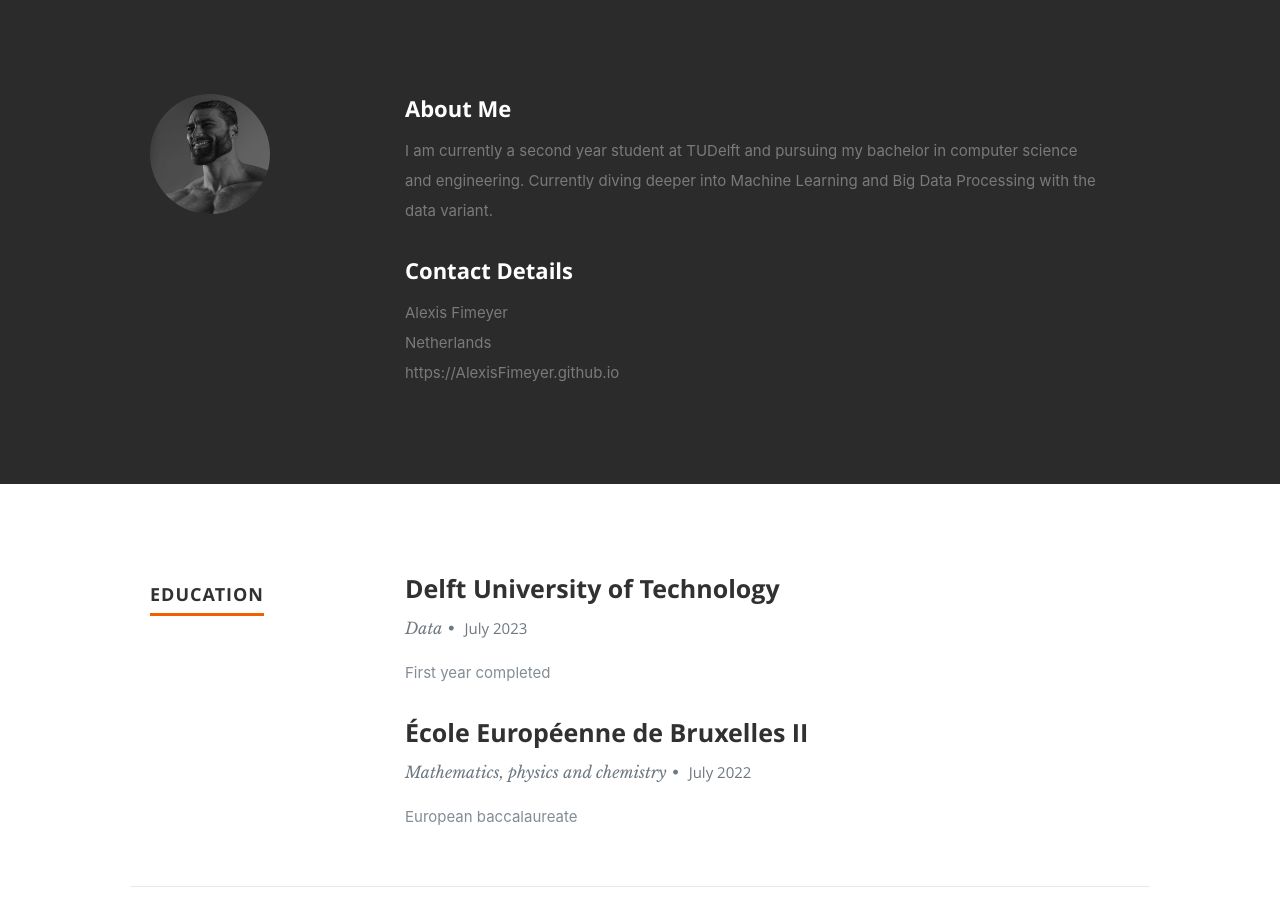
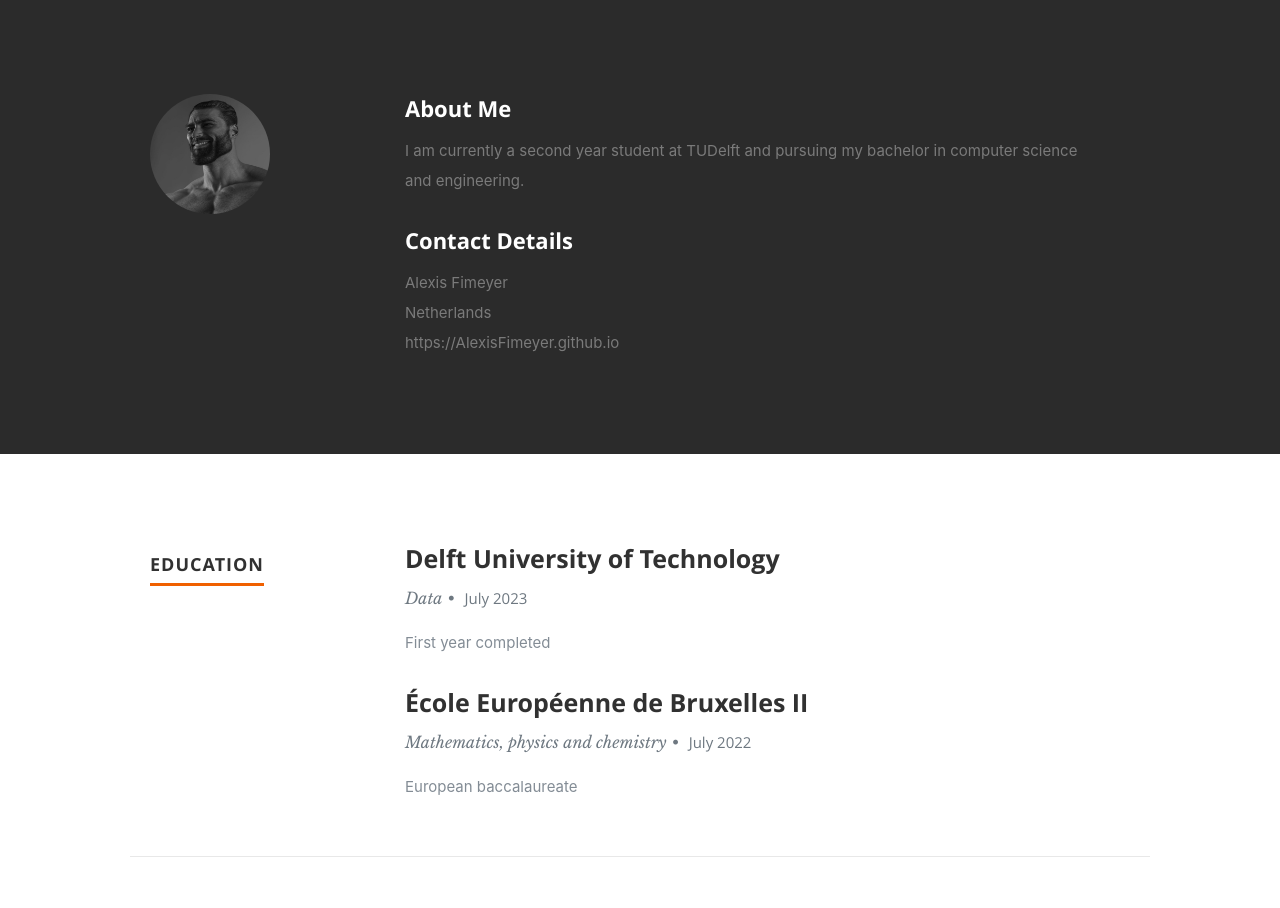
Before and after one commit to AlexisFimeyer/AlexisFimeyer.github.io, a React (Create React App) app: page / in a window 1280 px wide. Shown: the part 802-1710 px from the top of the page. Built offline with nearby package versions, Linux system fonts and the light colour scheme.

Commit message:
Update resumeData.js

```diff
--- a/src/resumeData.js
+++ b/src/resumeData.js
@@ -11,7 +11,8 @@ let resumeData = {
     },
   ],
   aboutme:
-    "I am currently a second year student at TUDelft and pursuing my bachelor in computer science and engineering. Currently diving deeper into Machine Learning and Big Data Processing with the data variant.",
+    "I am currently a second year student at TUDelft and pursuing my bachelor in computer science and engineering.",
+
   address: "Netherlands",
   website: "https://AlexisFimeyer.github.io",
   education: [
```
